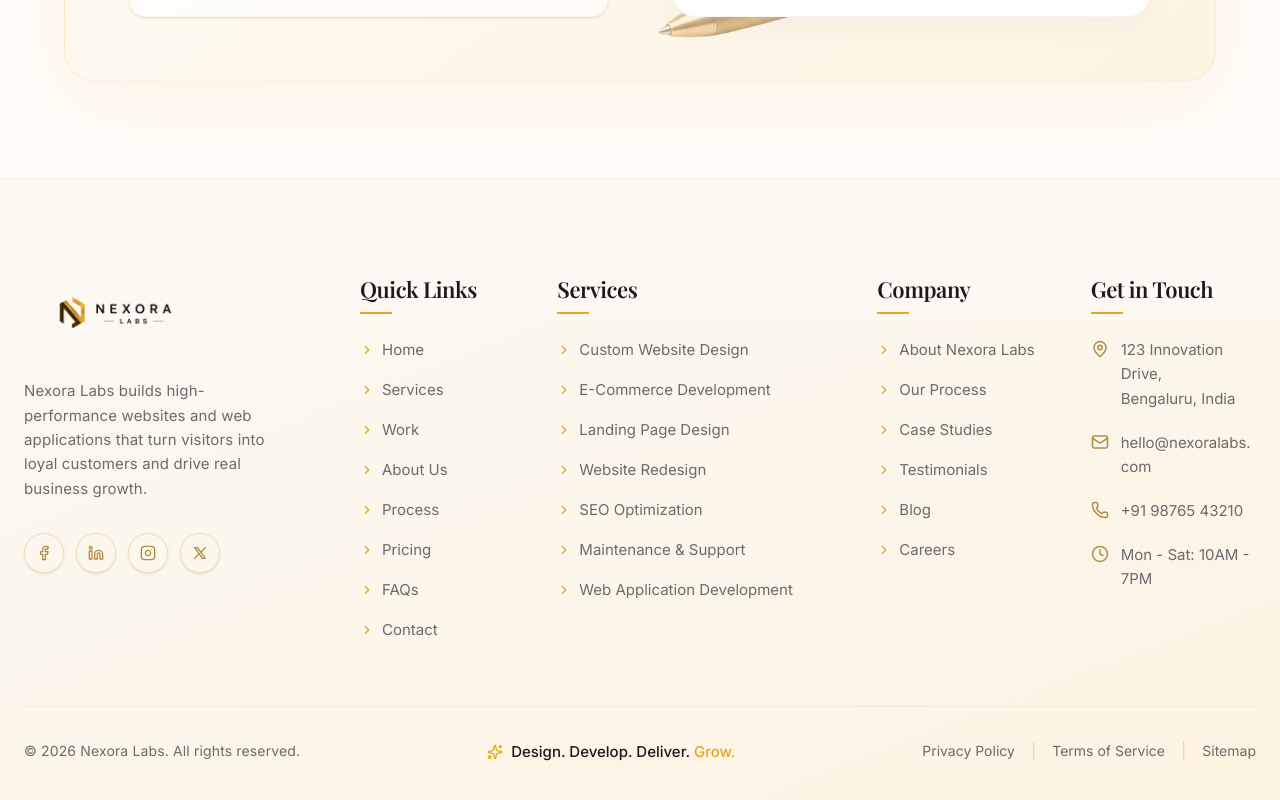
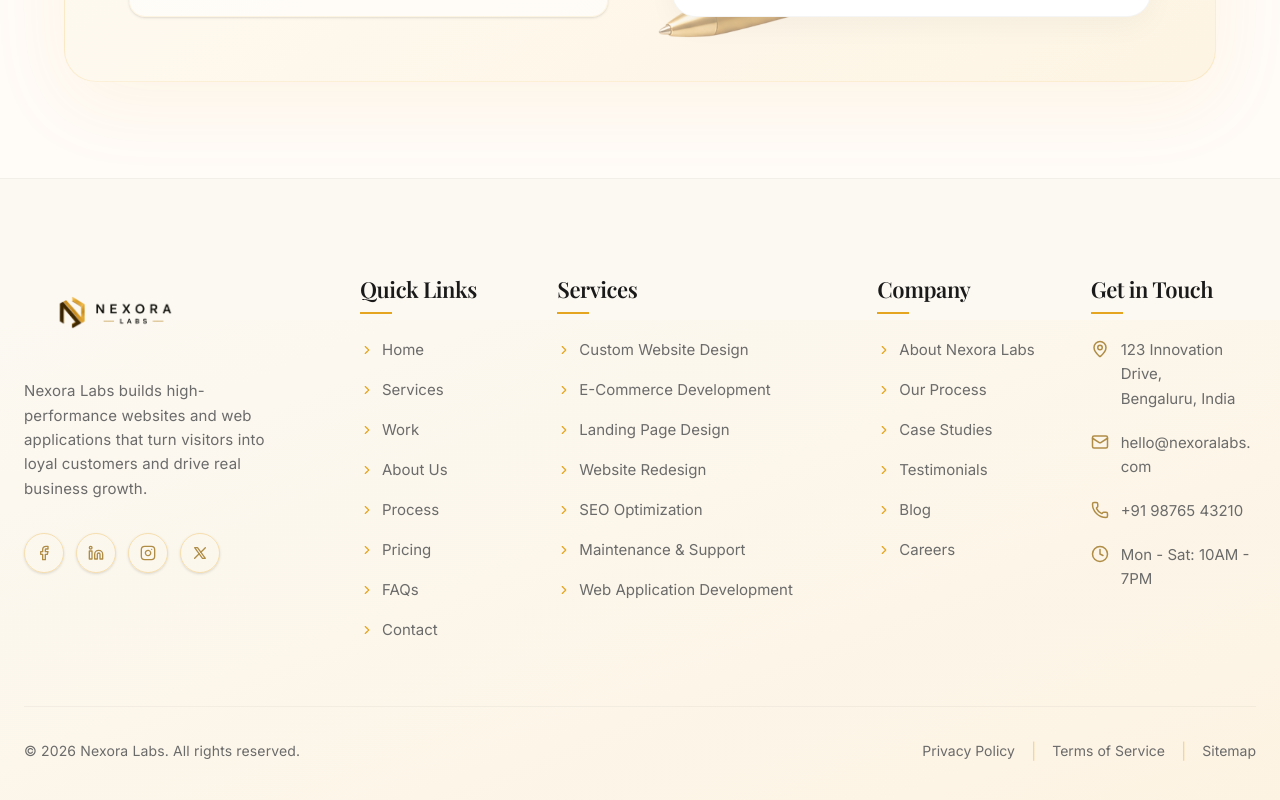
Before and after one commit to Roushan-Gupta1889/Nexora-Lab, a Next.js app: page / in a window 1280 px wide. Shown: the part 10004-10804 px from the top of the page. Built offline with nearby package versions, Linux system fonts and the light colour scheme.

Commit message:
removed unwanted text in footer

```diff
--- a/src/components/sections/FooterSection.tsx
+++ b/src/components/sections/FooterSection.tsx
@@ -175,12 +175,7 @@ export function FooterSection() {
             © {new Date().getFullYear()} Nexora Labs. All rights reserved.
           </p>
 
-          <div className="flex items-center justify-center gap-2">
-            <Sparkles size={16} className="text-[#E6A520]" />
-            <span className="text-[15px] font-medium text-text-dark">
-              Design. Develop. Deliver. <span className="text-[#E6A520]">Grow.</span>
-            </span>
-          </div>
+
 
           <div className="flex items-center gap-4">
             <Link href="#" className="text-[#6B6B6B] text-[14px] hover:text-[#7A4A00] transition-colors">Privacy Policy</Link>
```
